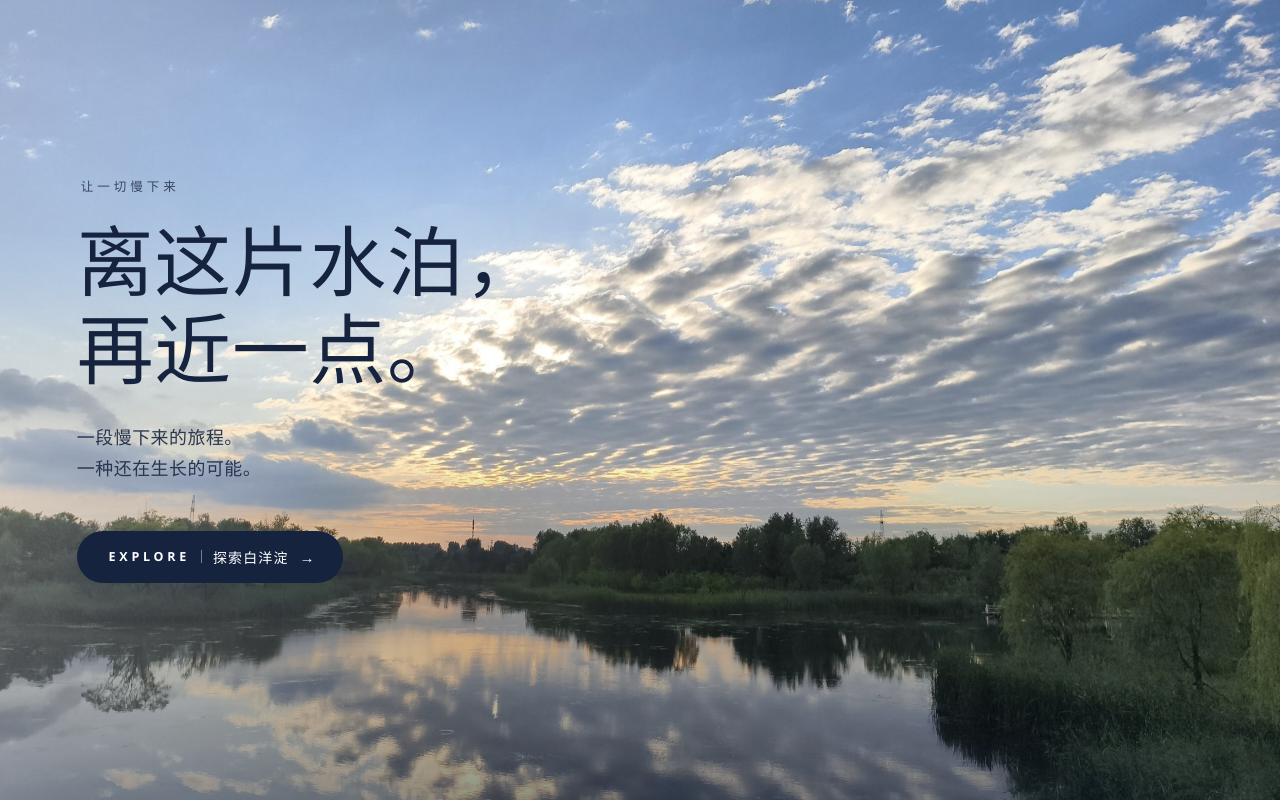
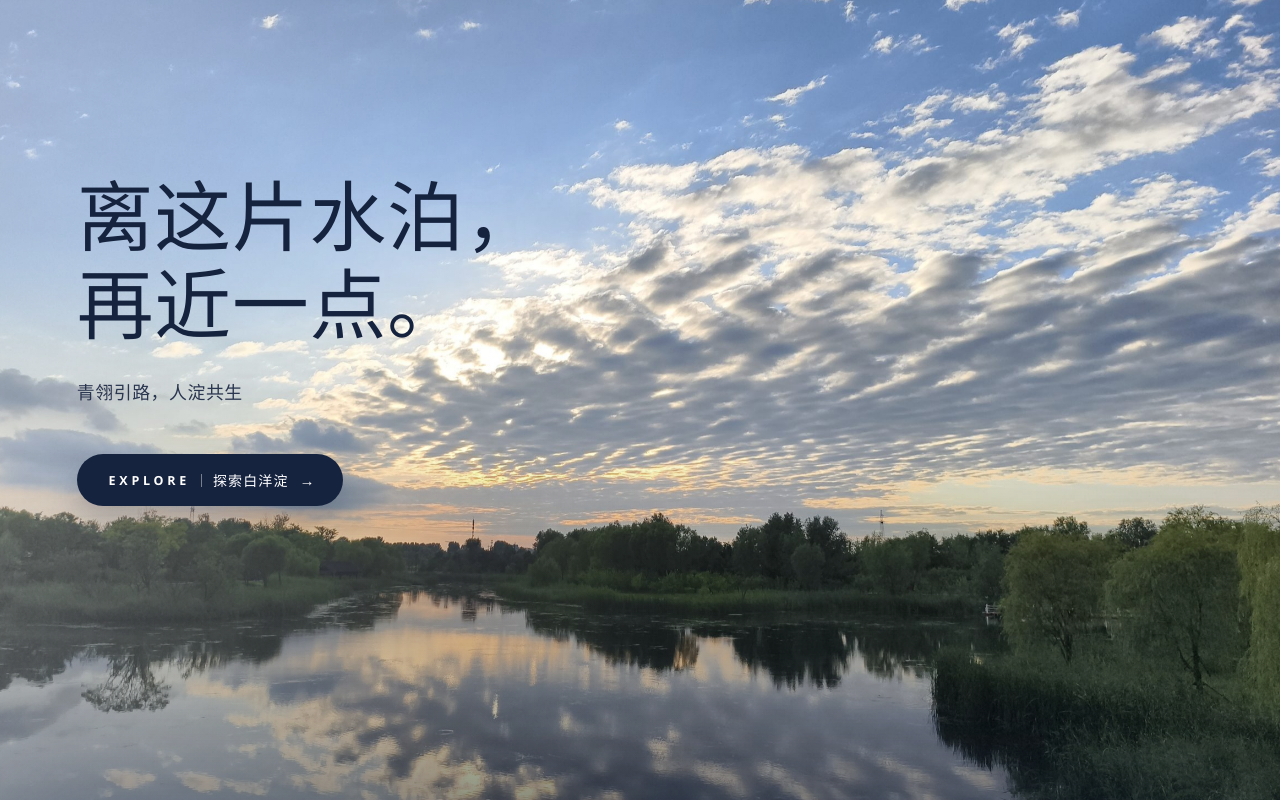
Before and after one commit to meizhishi0608/web-demo, a website: page index.html in a window 1280 px wide. Drawn offline with Linux system fonts and the light colour scheme.

Commit message:
index.html

```diff
--- a/index.html
+++ b/index.html
@@ -28,16 +28,11 @@
   <div class="hero__wash" aria-hidden="true"></div>
 
   <div class="hero__content">
-    <p class="eyebrow">让一切慢下来</p>
-
     <h1 class="hero__title">
       离这片水泊，<br />再近一点。
     </h1>
 
-    <p class="hero__sub">
-      一段慢下来的旅程。<br />
-      一种还在生长的可能。
-    </p>
+    <p class="hero__sub">青翎引路，人淀共生</p>
 
     <div class="hero__cta">
       <a class="btn btn--solid" href="explore.html">
```
